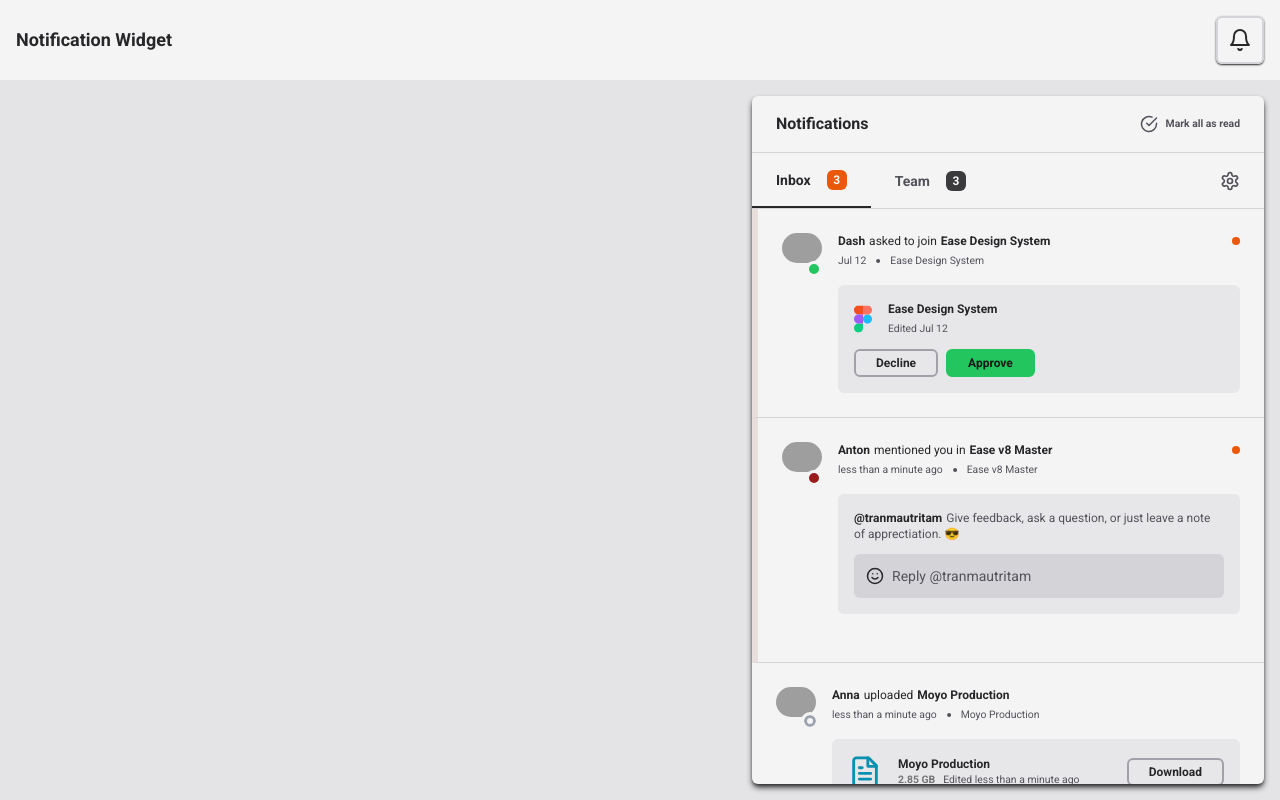
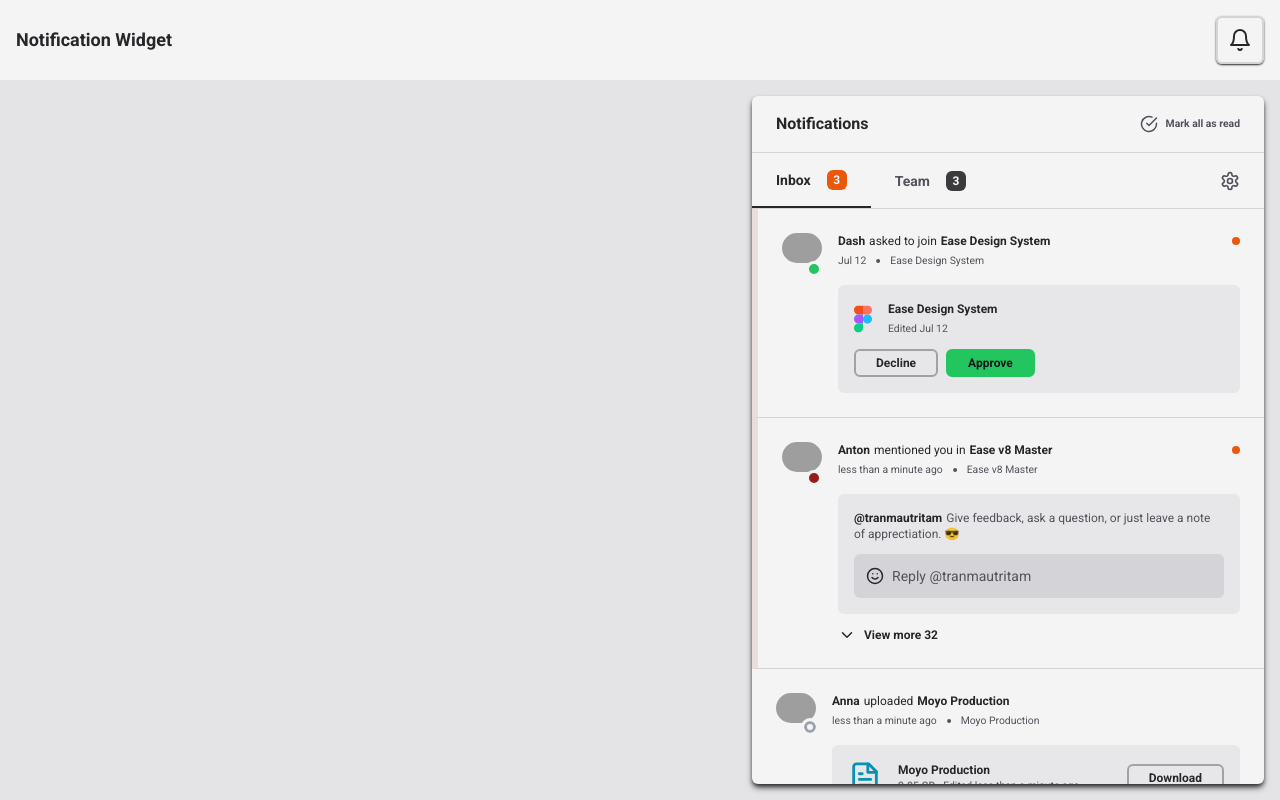
Before and after one commit to analima3/notifications-widget, a Next.js app: page / in a window 1280 px wide. Both pictures are taken after a click on the button 1240 px from the left and 40 px from the top of the page. Built offline with nearby package versions, Linux system fonts and the light colour scheme; grey boxes are pictures that could not be loaded.

Commit message:
add border bottom team notification

```diff
--- a/src/components/TeamNotifications.tsx
+++ b/src/components/TeamNotifications.tsx
@@ -9,9 +9,7 @@ export function TeamNotifications() {
           <Notification.Container
             key={index}
             className={
-              notification.read
-                ? "border-l-[6px] border-color border-opacity-10"
-                : ""
+              notification.read ? "border-l-[6px] border-l-orange-900/10" : ""
             }
           >
             <Notification.UserPic
--- a/src/components/notification/NotificationContent.tsx
+++ b/src/components/notification/NotificationContent.tsx
@@ -17,7 +17,6 @@ export function NotificationContent({
   notification,
 }: NotificationContentProps) {
   const [isOpen, setIsOpen] = useState<boolean>(false);
-  const { comments } = useStore();
 
   const openTransition = isOpen
     ? "opacity-100 h-24 overflow-y-auto transition-all delay-200 ease"
@@ -88,46 +87,16 @@ export function NotificationContent({
       </div>
 
       {notification.action.type === "mentioned" && (
-        <>
-          <div
-            className={`dark:divide-zinc-800 text-color-primary flex flex-col ${openTransition}`}
-          >
-            {comments.map((comment) => {
-              return (
-                <div className="py-[2px] space-x-1 leading-none" key={comment}>
-                  <span className="text-xs lowercase">
-                    @{notification.user.name}
-                  </span>
-                  <span className="text-color-secondary text-xxs">
-                    {comment}
-                  </span>
-                </div>
-              );
-            })}
-          </div>
         <button
           onClick={handleOpen}
           className="flex flex-row gap-2 items-center text-color-primary cursor-pointer"
         >
-            {!!comments.length && (
-              <>
           <ChevronDown
             size={18}
-                  className={`transition-all delay-200 ease ${
-                    isOpen ? "rotate-180" : "rotate-0"
-                  }`}
+            className="transition-all delay-200 ease-in-out"
           />
-                <span className="text-xs font-semibold">
-                  {isOpen
-                    ? "View less"
-                    : !comments.length
-                    ? ""
-                    : `View more ${comments.length}`}
-                </span>
-              </>
-            )}
+          <span className="text-xs font-semibold">View more 32</span>
         </button>
-        </>
       )}
     </div>
   );
--- a/src/context/store.tsx
+++ b/src/context/store.tsx
@@ -14,8 +14,6 @@ interface ContextType {
   currentTab: TabType;
   setCurrentTab: Dispatch<SetStateAction<TabType>>;
   notifications: NotificationMockType;
-  comments: string[];
-  setComments: Dispatch<SetStateAction<string[]>>;
 }
 
 const initialState: ContextType = {
@@ -26,8 +24,6 @@ const initialState: ContextType = {
   },
   setCurrentTab: () => {},
   notifications: NOTIFICATIONS_MOCK,
-  comments: [],
-  setComments: () => {},
 };
 
 const Context = createContext<ContextType>(initialState);
@@ -37,7 +33,6 @@ export function ContextProvider({ children }: { children: ReactNode }) {
   const [currentTab, setCurrentTab] = useState<TabType>(
     initialState.currentTab
   );
-  const [comments, setComments] = useState<string[]>([]);
 
   return (
     <Context.Provider
@@ -45,8 +40,6 @@ export function ContextProvider({ children }: { children: ReactNode }) {
         notifications: notifications,
         currentTab: currentTab,
         setCurrentTab: setCurrentTab,
-        comments: comments,
-        setComments: setComments,
       }}
     >
       {children}
```
Lines whose indentation alone changed are shown as unchanged.
